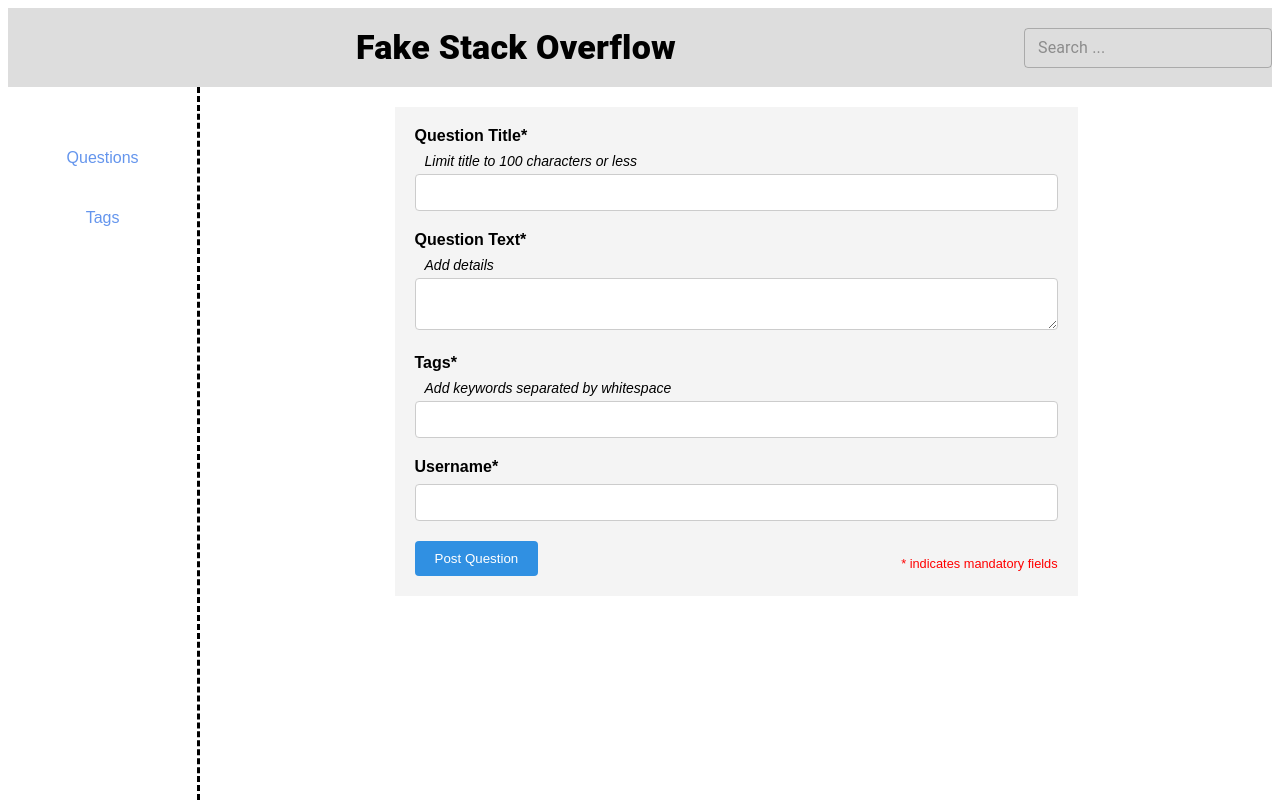
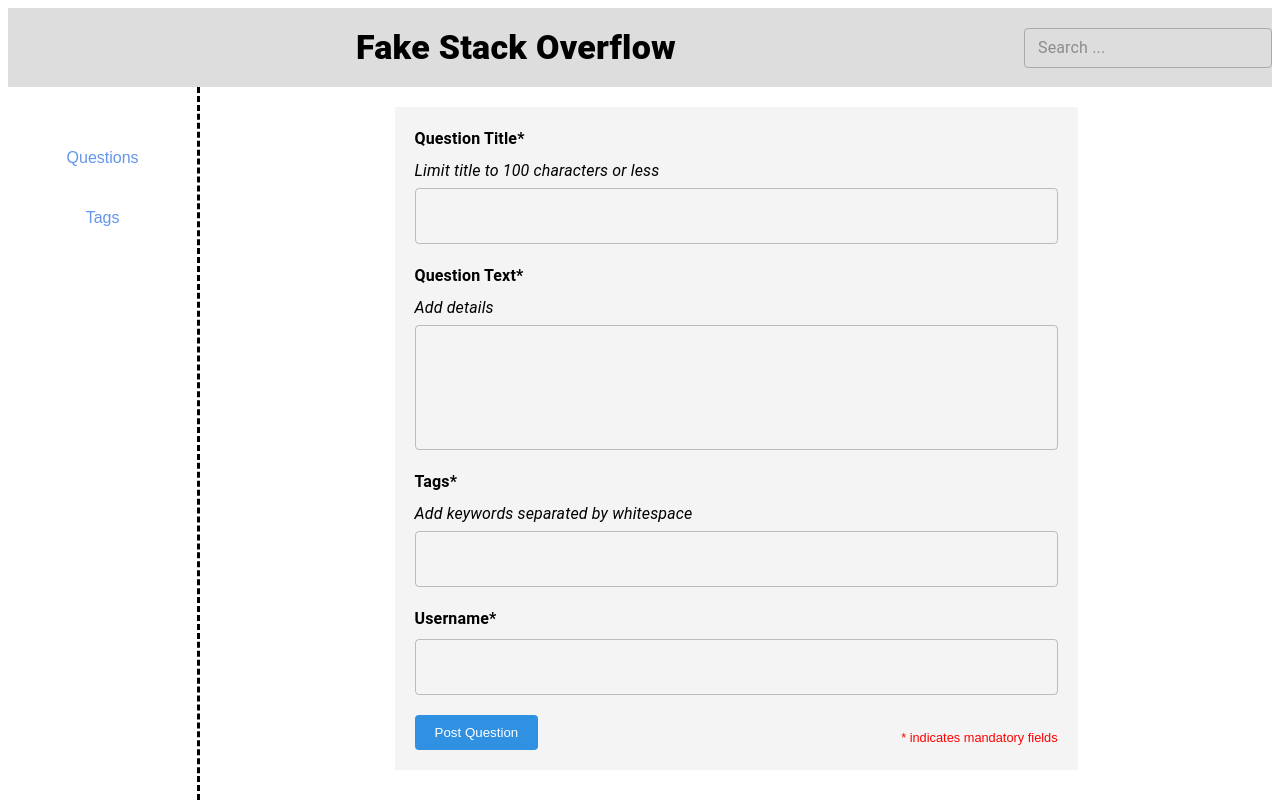
Before and after one commit to ethannchen/nextqnaweb, a React (Create React App) app in the folder client/: page / in a window 1280 px wide. Both pictures are taken after a click on the button "ASK A QUESTION". Built offline with nearby package versions, Linux system fonts and the light colour scheme; no server answers.

Commit message:
refactor baseComponents to material UI components

```diff
--- a/client/src/components/main/baseComponents/form/formView.tsx
+++ b/client/src/components/main/baseComponents/form/formView.tsx
@@ -1,10 +1,11 @@
 import React from "react";
 import "./formView.css";
 import { FormProps } from "../../../../types/pageTypes";
+import Box from "@mui/material/Box";
 
 // A higher order component for form elements
 const Form: React.FC<FormProps> = ({ children }) => {
-  return <div className="form">{children}</div>;
+  return <Box className="form">{children}</Box>;
 };
 
 export default Form;
--- a/client/src/components/main/baseComponents/input/inputView.css
+++ b/client/src/components/main/baseComponents/input/inputView.css
@@ -1,26 +1,22 @@
 .input_title {
-    margin-bottom: 8px;
-    font-weight: bold;
+  margin-bottom: 8px !important;
+  font-weight: bold !important;
 }
 
 .input_hint {
-    font-size: 14px;
-    color: black;
-    margin-bottom: 5px;
+  margin-bottom: 5px !important;
   font-style: italic;
   margin-left: 10px;
 }
 
 .input_input {
   width: 100%;
-    box-sizing: border-box;
-    padding: 10px;
-    margin-bottom: 20px;
+  margin-bottom: 20px !important;
   border: 1px solid #ccc;
   border-radius: 4px;
 }
 
 .input_error {
   color: red;
-    margin-bottom: 20px;
+  margin-bottom: 20px !important;
 }
--- a/client/src/components/main/baseComponents/input/inputView.tsx
+++ b/client/src/components/main/baseComponents/input/inputView.tsx
@@ -1,5 +1,7 @@
 import "./inputView.css";
 import { InputProps } from "../../../../types/pageTypes";
+import TextField from "@mui/material/TextField";
+import { Typography } from "@mui/material";
 
 // A generic reusble component for the input field of a form.
 const Input = ({
@@ -13,21 +15,21 @@ const Input = ({
 }: InputProps) => {
   return (
     <>
-      <div className="input_title">
+      <Typography className="input_title">
         {title}
         {mandatory ? "*" : ""}
-      </div>
-      {hint && <div className="input_hint">{hint}</div>}
-      <input
+      </Typography>
+      {hint && <Typography className="input_hint">{hint}</Typography>}
+      <TextField
         id={id}
         className="input_input"
         type="text"
         value={val}
-        onInput={(e) => {
-          setState(e.currentTarget.value);
+        onChange={(e) => {
+          setState(e.target.value);
         }}
       />
-      {err && <div className="input_error">{err}</div>}
+      {err && <Typography className="input_error">{err}</Typography>}
     </>
   );
 };
--- a/client/src/components/main/baseComponents/textarea/textAreaView.tsx
+++ b/client/src/components/main/baseComponents/textarea/textAreaView.tsx
@@ -1,5 +1,7 @@
 import "../input/inputView.css";
 import { TextareaProps } from "../../../../types/pageTypes";
+import { Typography } from "@mui/material";
+import TextField from "@mui/material/TextField";
 
 // A generic component for a textarea input field in a form
 const Textarea = ({
@@ -13,20 +15,22 @@ const Textarea = ({
 }: TextareaProps) => {
   return (
     <>
-      <div className="input_title">
+      <Typography className="input_title">
         {title}
         {mandatory ? "*" : ""}
-      </div>
-      {hint && <div className="input_hint">{hint}</div>}
-      <textarea
+      </Typography>
+      {hint && <Typography className="input_hint">{hint}</Typography>}
+      <TextField
         id={id}
+        multiline
+        rows={4}
         className="input_input"
         value={val}
         onChange={(e) => {
           setState(e.currentTarget.value);
         }}
       />
-      {err && <div className="input_error">{err}</div>}
+      {err && <Typography className="input_error">{err}</Typography>}
     </>
   );
 };
```
Also changed, not shown: client/src/components/main/baseComponents/form/formView.css (+4 -4 lines). Lines whose indentation alone changed are shown as unchanged.
